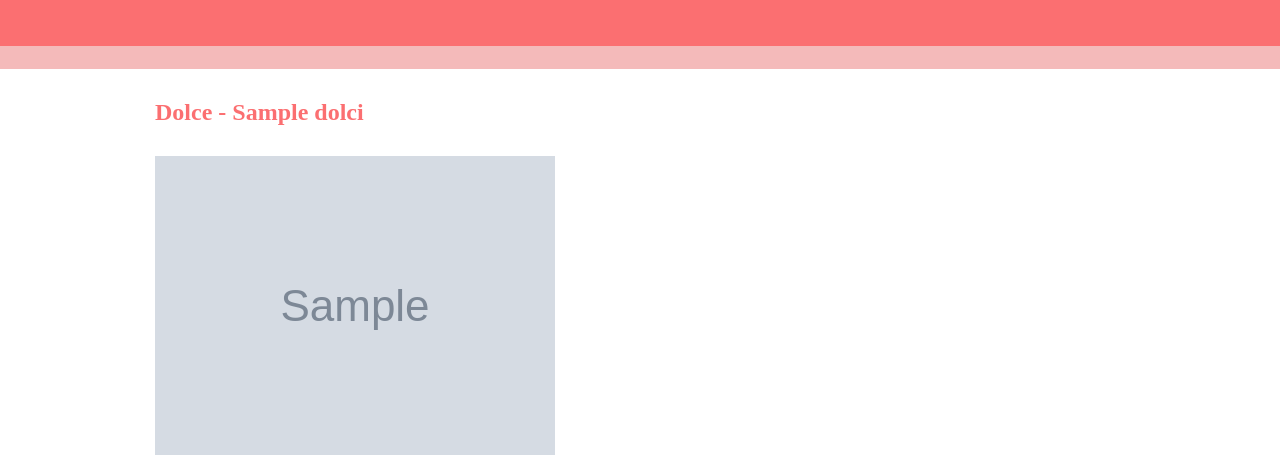
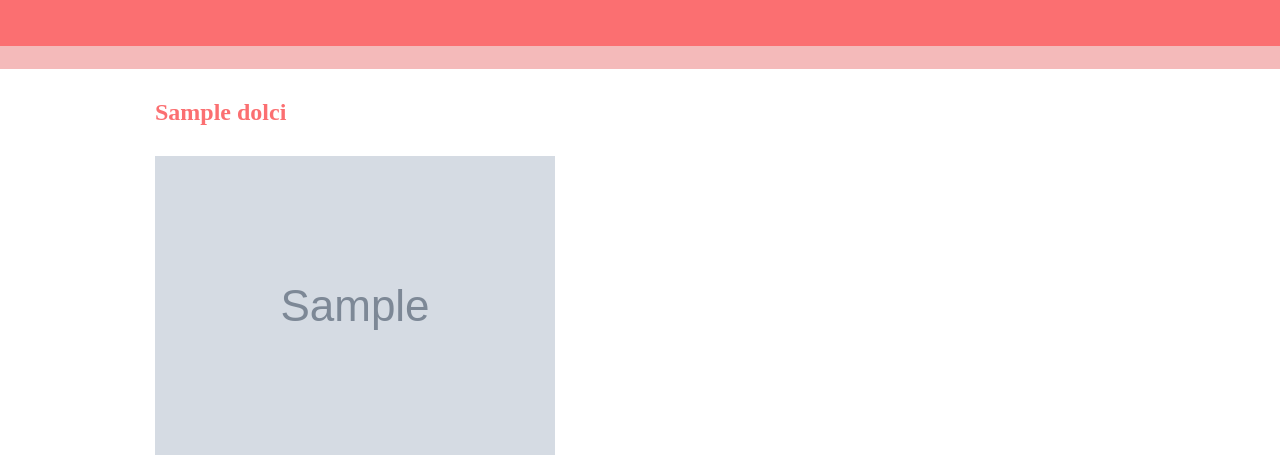
Before and after one commit to micdavcan/interlogica, a Symfony app: template templates/pasticceria/ingredienti.html.twig in a window 1280 px wide. Shown: the part 50-505 px from the top of the page. Run offline with Twig, Linux system fonts and the light colour scheme; the template is opened without the code that fills it: most values are stand-ins (such as "Sample title", 1, 10 or a date in 2020); grey boxes marked "Sample" are stand-in pictures; some libraries are stand-ins or nearby versions.

Commit message:
Uploader file - ver.1.0

```diff
--- a/templates/pasticceria/ingredienti.html.twig
+++ b/templates/pasticceria/ingredienti.html.twig
@@ -23,7 +23,7 @@
     <div class="wrap">
         <div class="wrap-sub">
             <div class="sub-titolo">
-                <h2>Dolce - {{ dolci }}</h2>
+                <h2>{{ dolci }}</h2>
             </div>
             {% if dolci.foto %}
                 <div class="sub-img">
```
Also changed, not shown: 1 other file.
